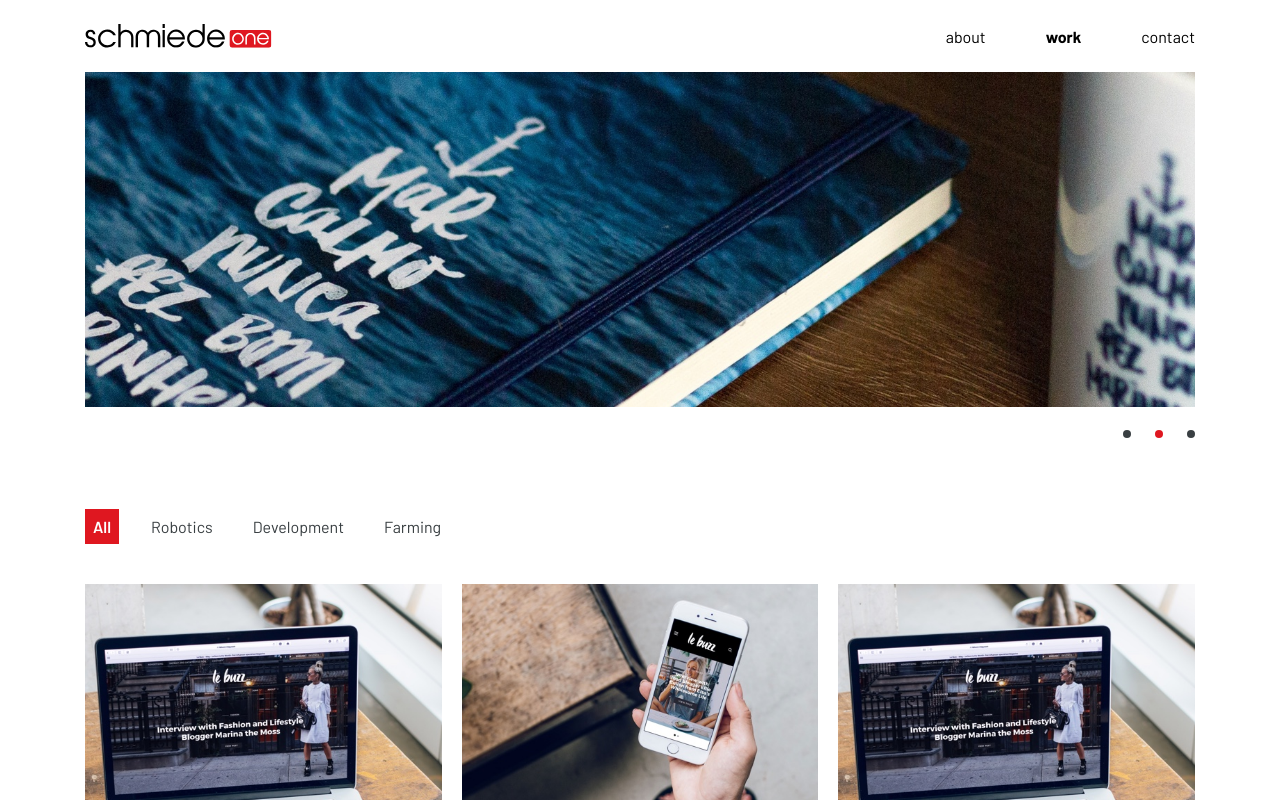
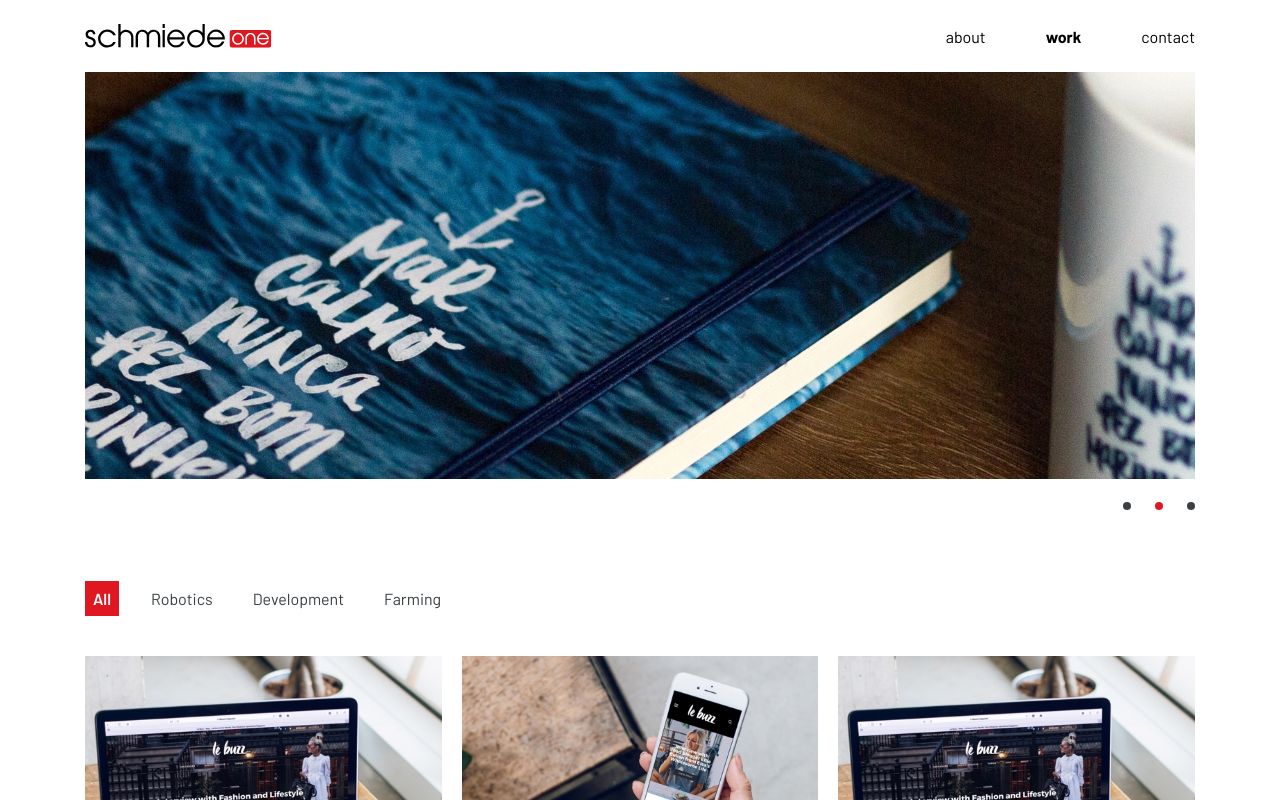
Before and after one commit to axlbert/schmiede-website-new, a Next.js app: page /work in a window 1280 px wide. Shown: the top 800 px of the page. Built offline with nearby package versions, Linux system fonts and the light colour scheme.

Commit message:
init work header carousel markup

```diff
--- a/pages/work/index.js
+++ b/pages/work/index.js
@@ -3,14 +3,8 @@ import React from 'react';
 import './work.css';
 import Nav from '../../components/nav';
 
-export default function Work() {
+function DotControls() {
   return (
-    <div>
-      <Nav />
-      <div className="container mb-5">
-        <header>
-          <img className="Work-HeaderImage" src="/work/work.jpg" />
-          <div style={{ marginTop: '1rem', textAlign: 'right' }}>
     <div className="DotControls">
       <button className="DotControl">
         <div className="DotControl-Fill"></div>
@@ -22,9 +16,27 @@ export default function Work() {
         <div className="DotControl-Fill"></div>
       </button>
     </div>
+  );
+}
+
+export default function Work() {
+  return (<div>
+    <Nav />
+    <article className="Work">
+      <header className="Work-HeaderCarouselSmall">
+        <img className="Work-HeaderImage" src="/work/work.jpg" />
+        <div className="Work-HeaderControls">
+          <DotControls />
+        </div>
+      </header>
+      <header className="Work-HeaderCarouselLarge container">
+        <img className="Work-HeaderImage" src="/work/work.jpg" />
+        <div className="Work-HeaderControls">
+          <DotControls />
         </div>
       </header>
 
+      <main className="container mb-5">
         <div className="Pills">
           <span className="Pills-Item Pills-Item_active">All</span>
           <span className="Pills-Item">Robotics</span>
@@ -77,7 +89,7 @@ export default function Work() {
             </div>
           </div>
         </div>
-      </div>
+      </main>
 
       <footer
         className="Banner"
@@ -109,25 +121,6 @@ export default function Work() {
           </a>
         </div>
       </footer>
-    </div>
-  );
+    </article>
+  </div>);
 }
-
-/*
-
-<footer
-        className="Work-Footer"
-        style={{ backgroundImage: 'url("/work/footer.jpg")' }}
-      >
-        <div style={{ maxWidth: '16rem', margin: 'auto' }}>
-          <span className="Work-FooterTitle">
-            Do you have a cool idea to share with us?
-          </span>
-        </div>
-        <div className="Work-FooterSubtitle">
-          We would love to hear from you. Let’s talk about it.
-        </div>
-        <img className="Work-FooterButtonImage" src="/mail.svg" alt="Envelope" />
-      </footer>
-
-*/
--- a/pages/work/work.css
+++ b/pages/work/work.css
@@ -1,7 +1,44 @@
+.Work {
+  padding-top: 4.5rem;
+}
+
+/**
+ * HEADER CAROUSEL
+ */
+.Work-HeaderCarouselLarge {
+  display: none;
+}
 .Work-HeaderImage {
   width: 100%;
+  height: 18rem;
+  object-fit: cover;
+  object-position: center;
+}
+.Work-HeaderControls {
+  margin-top: 1rem;
+  margin-right: 1.5rem;
+  text-align: right;
+}
+@media (min-width: 576px) {
+  .Work-HeaderCarouselSmall {
+    display: none;
+  }
+  .Work-HeaderCarouselLarge {
+    display: block;
+  }
+  .Work-HeaderControls {
+    margin-right: 0;
+  }
+}
+@media (min-width: 768px) {
+  .Work-HeaderImage {
+    height: 36%;
+  }
 }
 
+/**
+ * DOT CONTROLS
+ */
 .DotControls {
   display: inline-flex;
 }
@@ -35,6 +72,9 @@
   background-color: #df1720 !important;
 }
 
+/**
+ * PILLS
+ */
 .Pills {
   margin: 4rem auto 1.5rem;
   text-align: center;
```
Lines whose indentation alone changed are shown as unchanged.
